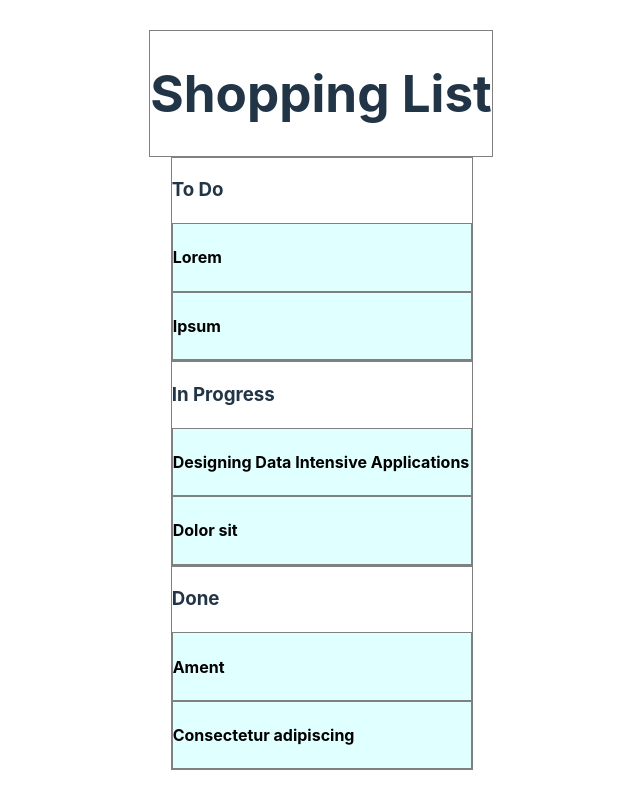
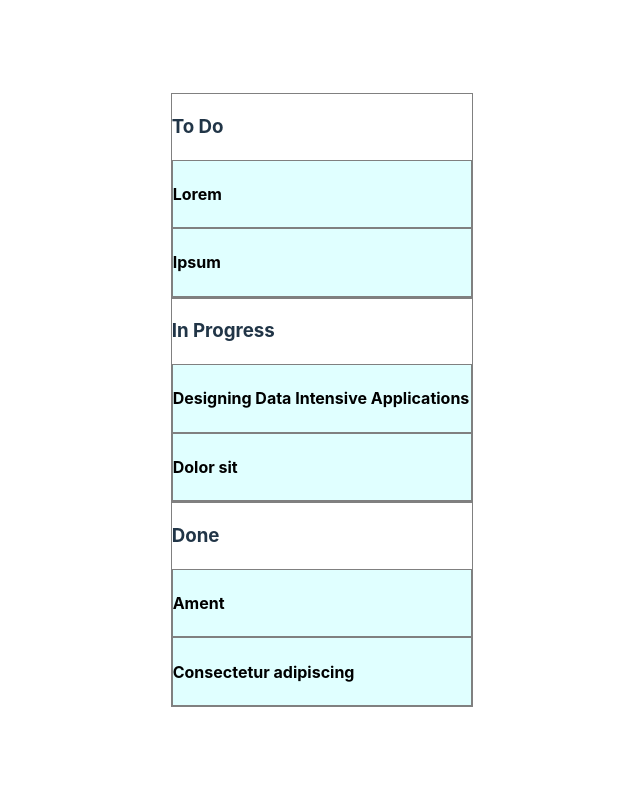
Before and after one commit to byniov1/todo-app, a React (Vite) app: page / in a window 1280 px wide. Shown: the whole page, without its empty margins (79-719 px from the left). Built offline with nearby package versions, Linux system fonts and the light colour scheme.

Commit message:
feat: Delete posibility to drag and drop whole group

```diff
--- a/src/App.tsx
+++ b/src/App.tsx
@@ -102,39 +102,14 @@ function App() {
     <div className="wrapper">
       <DragDropContext onDragEnd={handleDragAndDrop}>
 
-        <div className="title">
-          <h1>Shopping List</h1>
-        </div>
-
-        <Droppable droppableId='ROOT' type="group">
-          {(provided) => (
-            <div
-            {...provided.droppableProps}
-              ref={provided.innerRef}
-              >
-
+        <div >
           {stores.map((store, index) => (
-
-                <Draggable draggableId={store.id} key={store.id} index={index}>
-                  {(provided) => (
-                    <div
-                      className="group"
-                      {...provided.dragHandleProps}
-                      {...provided.draggableProps}
-                      ref={provided.innerRef}
-                    >
+            <div className="group" key={index}>
               {/* <h3>{store.name}</h3> */}
               <StoreList {...store} />
             </div>
-                  )}
-                </Draggable>
-
           ))}
-
-              {provided.placeholder}
         </div>
-          )}
-        </Droppable>
 
       </DragDropContext>
     </div>
@@ -165,7 +140,7 @@ function StoreList({ name, items, id }: Props) {
                     className="element"
                     {...provided.dragHandleProps}
                     {...provided.draggableProps}
-                    ref = {provided.innerRef}
+                    ref={provided.innerRef}
                   >
                     <h4>{item.name}</h4>
                   </div>
```
Lines whose indentation alone changed are shown as unchanged.
